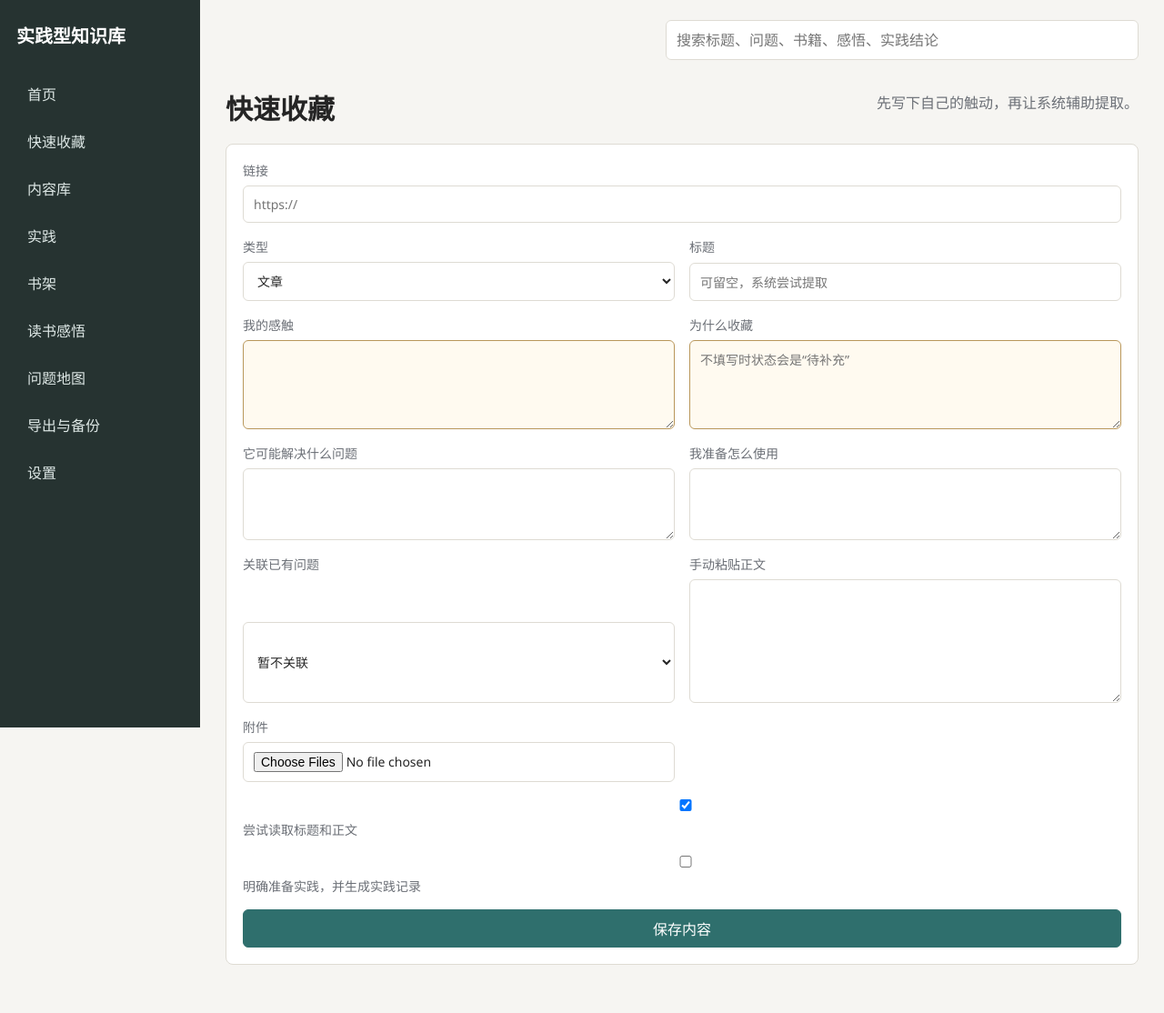
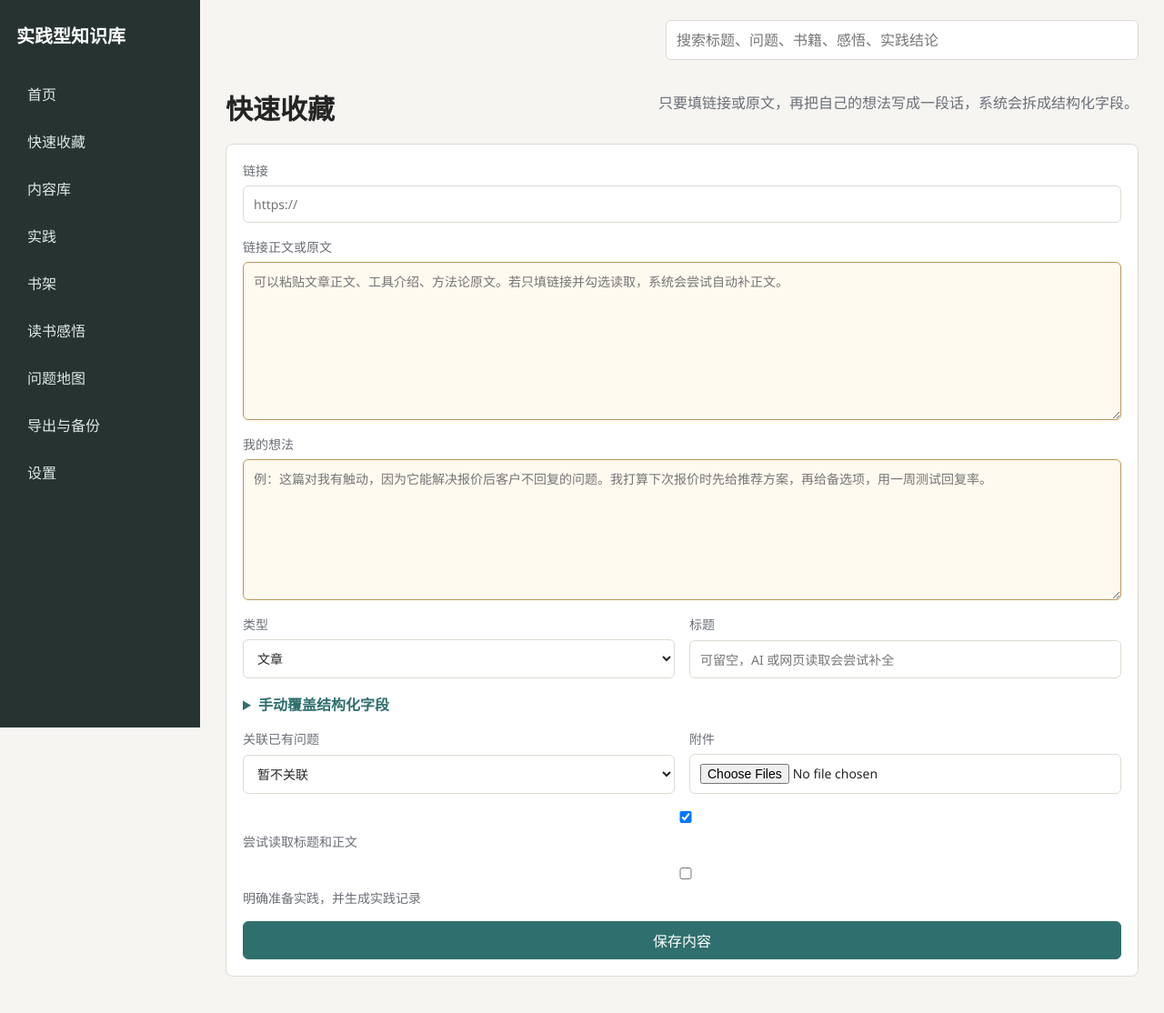
Before and after one commit to zaynpeng/practice_knowledge_base, a Flask app: page /capture in a window 1280 px wide. Shown: the top 1114 px of the page at 91% size. Run offline with Flask 3, Linux system fonts and the light colour scheme; data that the repository does not hold is empty; some libraries are stand-ins or nearby versions.

Commit message:
Add unified capture input

```diff
--- a/app.py
+++ b/app.py
@@ -4,6 +4,7 @@ import csv
 import json
 import mimetypes
 import os
+import re
 import shutil
 import sqlite3
 from datetime import datetime
@@ -114,10 +115,127 @@ def form_value(name: str) -> str:
     return request.form.get(name, "").strip()
 
 
+def looks_like_url(value: str) -> bool:
+    parsed = urlparse((value or "").strip())
+    return parsed.scheme in ["http", "https"] and bool(parsed.netloc)
+
+
 def content_status(save_reason: str, wants_practice: bool) -> str:
     if not save_reason:
         return "待补充"
     return "待实践" if wants_practice else "待判断"
+
+
+def settings_dict() -> dict:
+    return {r["key"]: r["value"] for r in query_all("SELECT key,value FROM settings")}
+
+
+def parse_json_object(text: str) -> dict:
+    text = (text or "").strip()
+    if not text:
+        return {}
+    match = re.search(r"\{.*\}", text, re.S)
+    if not match:
+        return {}
+    try:
+        data = json.loads(match.group(0))
+    except json.JSONDecodeError:
+        return {}
+    return data if isinstance(data, dict) else {}
+
+
+def local_structure_personal_note(personal_note: str) -> dict:
+    note = (personal_note or "").strip()
+    fields = {
+        "user_reflection": note,
+        "save_reason": "",
+        "problem_statement": "",
+        "intended_use": "",
+        "content_type": "article",
+        "wants_practice": False,
+    }
+    if not note:
+        return fields
+
+    patterns = {
+        "save_reason": [r"(?:为什么(?:有用|收藏|值得)|有用(?:是)?因为|价值在于)[：:，,\s]*(.+)"],
+        "intended_use": [r"(?:打算|准备|计划)(?:怎么|如何)?(?:用|使用|实践|应用)[：:，,\s]*(.+)"],
+        "problem_statement": [r"(?:解决|应对|处理)(?:什么|的)?问题[：:，,\s]*(.+)", r"(?:问题是|痛点是)[：:，,\s]*(.+)"],
+        "user_reflection": [r"(?:感想|感触|启发|触动)[：:，,\s]*(.+)"],
+    }
+    for key, options in patterns.items():
+        for pattern in options:
+            match = re.search(pattern, note, re.I)
+            if match:
+                fields[key] = match.group(1).strip()
+                break
+    if re.search(r"(试试|实践|测试|验证|马上用|这周用|明天用)", note):
+        fields["wants_practice"] = True
+    return fields
+
+
+def ai_structure_input(source_text: str, personal_note: str) -> tuple[dict, str]:
+    settings = settings_dict()
+    api_key = (settings.get("ai_api_key") or "").strip()
+    model = (settings.get("ai_model") or "").strip()
+    api_url = (settings.get("ai_api_url") or "").strip()
+    if not api_key or not model or not api_url:
+        return {}, "未配置 AI API，已使用本地规则拆分。"
+
+    endpoint = api_url.rstrip("/")
+    if not endpoint.endswith("/chat/completions"):
+        endpoint = f"{endpoint}/chat/completions"
+    prompt = f"""
+你是一个本地实践型知识库的结构化助手。请只基于用户提供的信息拆分字段，不要编造事实。
+返回严格 JSON，不要 Markdown。
+
+字段：
+title, summary, tools, methods, suggested_category, applicable_scenarios,
+user_reflection, save_reason, problem_statement, intended_use, content_type, wants_practice
+
+要求：
+- content_type 只能是 article/tool/idea/video/other
+- wants_practice 是布尔值
+- 不确定就留空字符串
+- summary/tools/methods/category/scenarios 是 AI 建议
+- user_reflection/save_reason/problem_statement/intended_use 必须来自用户个人输入的含义，不要凭空补充
+
+链接或原文：
+{source_text[:8000]}
+
+用户个人输入：
+{personal_note[:4000]}
+"""
+    try:
+        response = requests.post(
+            endpoint,
+            headers={"Authorization": f"Bearer {api_key}", "Content-Type": "application/json"},
+            json={
+                "model": model,
+                "messages": [
+                    {"role": "system", "content": "你只输出 JSON 对象。"},
+                    {"role": "user", "content": prompt},
+                ],
+                "temperature": 0.2,
+            },
+            timeout=20,
+        )
+        response.raise_for_status()
+        payload = response.json()
+        content = payload["choices"][0]["message"]["content"]
+        return parse_json_object(content), "AI 已完成结构化拆分。"
+    except Exception as exc:
+        return {}, f"AI 拆分失败，已使用本地规则拆分：{exc}"
+
+
+def structure_capture_input(source_text: str, personal_note: str) -> tuple[dict, str]:
+    local = local_structure_personal_note(personal_note)
+    ai, message = ai_structure_input(source_text, personal_note)
+    if not ai:
+        return local, message
+    structured = local | {k: v for k, v in ai.items() if v not in [None, ""]}
+    structured["wants_practice"] = bool(ai.get("wants_practice", local["wants_practice"]))
+    return structured, message
 
 
 def unique_path(folder: Path, name: str) -> Path:
@@ -219,34 +337,45 @@ def index():
 def capture():
     if request.method == "POST":
         url = form_value("url")
-        wants_practice = form_value("wants_practice") == "1"
+        source_text = form_value("source_text") or form_value("raw_text")
+        if not url and looks_like_url(source_text):
+            url = source_text
+            source_text = ""
+        personal_note = form_value("personal_note")
+        structured, structure_message = structure_capture_input(source_text or url, personal_note)
+        wants_practice = form_value("wants_practice") == "1" or bool(structured.get("wants_practice"))
         extracted = extract_url(url) if form_value("try_extract") == "1" else {"status": "仅保存链接", "error": "", "title": "", "raw_text": "", "summary": ""}
-        title = form_value("title") or extracted["title"] or urlparse(url).netloc or "未命名内容"
-        save_reason = form_value("save_reason")
+        title = form_value("title") or structured.get("title") or extracted["title"] or urlparse(url).netloc or "未命名内容"
+        save_reason = form_value("save_reason") or structured.get("save_reason", "")
         status = content_status(save_reason, wants_practice)
         content_id = execute(
             """
             INSERT INTO contents(content_type,title,url,author,source_platform,published_at,raw_text,summary,extraction_status,
-              extraction_error,content_source,user_reflection,save_reason,problem_statement,intended_use,status,created_at,updated_at)
-            VALUES(?,?,?,?,?,?,?,?,?,?,?,?,?,?,?,?,?,?)
+              extraction_error,content_source,user_reflection,save_reason,problem_statement,intended_use,status,tools,methods,suggested_category,
+              applicable_scenarios,created_at,updated_at)
+            VALUES(?,?,?,?,?,?,?,?,?,?,?,?,?,?,?,?,?,?,?,?,?,?)
             """,
             (
-                form_value("content_type") or "article",
+                form_value("content_type") or structured.get("content_type") or "article",
                 title,
                 url,
                 form_value("author"),
                 form_value("source_platform"),
                 form_value("published_at"),
-                form_value("raw_text") or extracted["raw_text"],
-                extracted["summary"],
+                source_text or extracted["raw_text"],
+                form_value("summary") or structured.get("summary") or extracted["summary"],
                 extracted["status"],
                 extracted["error"],
                 "url" if url else "manual",
-                form_value("user_reflection"),
+                form_value("user_reflection") or structured.get("user_reflection") or personal_note,
                 save_reason,
-                form_value("problem_statement"),
-                form_value("intended_use"),
+                form_value("problem_statement") or structured.get("problem_statement", ""),
+                form_value("intended_use") or structured.get("intended_use", ""),
                 status,
+                structured.get("tools", ""),
+                structured.get("methods", ""),
+                structured.get("suggested_category", ""),
+                structured.get("applicable_scenarios", ""),
                 now(),
                 now(),
             ),
@@ -258,9 +387,9 @@ def capture():
         if wants_practice:
             execute(
                 "INSERT INTO experiments(title,content_id,problem_id,goal,current_problem,status,created_at,updated_at) VALUES(?,?,?,?,?,?,?,?)",
-                (title, content_id, problem_id or None, form_value("intended_use"), form_value("problem_statement"), "待实践", now(), now()),
+                (title, content_id, problem_id or None, form_value("intended_use") or structured.get("intended_use", ""), form_value("problem_statement") or structured.get("problem_statement", ""), "待实践", now(), now()),
             )
-        flash(f"已保存内容。提取状态：{extracted['status']}", "success" if extracted["status"] != "读取失败" else "warning")
+        flash(f"已保存内容。提取状态：{extracted['status']}；{structure_message}", "success" if extracted["status"] != "读取失败" else "warning")
         return redirect(url_for("content_detail", content_id=content_id))
     problems = query_all("SELECT id,name FROM problems WHERE deleted_at IS NULL ORDER BY updated_at DESC")
     return render_template("capture.html", problems=problems, statuses=CONTENT_STATUSES)
--- a/static/css/app.css
+++ b/static/css/app.css
@@ -119,6 +119,22 @@ p { color: var(--muted); }
   margin-bottom: 18px;
 }
 .form h2, .form .wide, .form .check, .form button { grid-column: 1 / -1; }
+.focus-form {
+  border-color: #bdd7d1;
+  background: #fbfefd;
+}
+.nested {
+  margin: 12px 0 0;
+  padding: 14px;
+  border: 1px solid var(--line);
+  border-radius: 8px;
+  background: #fafafa;
+}
+details summary {
+  cursor: pointer;
+  color: var(--accent);
+  font-weight: 600;
+}
 .important textarea, .important input { border-color: #b9975b; background: #fffaf0; }
 .filters, .compact { display: flex; gap: 10px; align-items: center; margin-bottom: 18px; flex-wrap: wrap; }
 .filters input { max-width: 320px; }
--- a/templates/capture.html
+++ b/templates/capture.html
@@ -1,17 +1,24 @@
 {% extends "base.html" %}
 {% block title %}快速收藏 - 实践型知识库{% endblock %}
 {% block content %}
-<section class="page-head"><h1>快速收藏</h1><p>先写下自己的触动，再让系统辅助提取。</p></section>
+<section class="page-head"><h1>快速收藏</h1><p>只要填链接或原文，再把自己的想法写成一段话，系统会拆成结构化字段。</p></section>
 <form class="form panel" method="post" enctype="multipart/form-data">
   <div class="wide"><label>链接<input name="url" placeholder="https://"></label></div>
+  <label class="wide important">链接正文或原文<textarea name="source_text" rows="8" placeholder="可以粘贴文章正文、工具介绍、方法论原文。若只填链接并勾选读取，系统会尝试自动补正文。"></textarea></label>
+  <label class="wide important">我的想法<textarea name="personal_note" rows="7" required placeholder="例：这篇对我有触动，因为它能解决报价后客户不回复的问题。我打算下次报价时先给推荐方案，再给备选项，用一周测试回复率。"></textarea></label>
   <label>类型<select name="content_type"><option value="article">文章</option><option value="tool">工具</option><option value="idea">想法</option><option value="video">视频</option><option value="other">其他</option></select></label>
-  <label>标题<input name="title" placeholder="可留空，系统尝试提取"></label>
-  <label class="important">我的感触<textarea name="user_reflection" rows="4" required></textarea></label>
-  <label class="important">为什么收藏<textarea name="save_reason" rows="4" placeholder="不填写时状态会是“待补充”"></textarea></label>
-  <label>它可能解决什么问题<textarea name="problem_statement" rows="3"></textarea></label>
-  <label>我准备怎么使用<textarea name="intended_use" rows="3"></textarea></label>
+  <label>标题<input name="title" placeholder="可留空，AI 或网页读取会尝试补全"></label>
+  <details class="wide">
+    <summary>手动覆盖结构化字段</summary>
+    <div class="form nested">
+      <label>我的感触<textarea name="user_reflection" rows="3"></textarea></label>
+      <label>为什么收藏<textarea name="save_reason" rows="3"></textarea></label>
+      <label>它可能解决什么问题<textarea name="problem_statement" rows="3"></textarea></label>
+      <label>我准备怎么使用<textarea name="intended_use" rows="3"></textarea></label>
+      <label>手动摘要<textarea name="summary" rows="3"></textarea></label>
+    </div>
+  </details>
   <label>关联已有问题<select name="problem_id"><option value="">暂不关联</option>{% for p in problems %}<option value="{{ p.id }}">{{ p.name }}</option>{% endfor %}</select></label>
-  <label>手动粘贴正文<textarea name="raw_text" rows="6"></textarea></label>
   <label>附件<input type="file" name="attachments" multiple></label>
   <label class="check"><input type="checkbox" name="try_extract" value="1" checked> 尝试读取标题和正文</label>
   <label class="check"><input type="checkbox" name="wants_practice" value="1"> 明确准备实践，并生成实践记录</label>
```
Also changed, not shown: TESTING.md (+9 -8 lines), smoke_test.py (+12 -0 lines), templates/index.html (+13 -0 lines), README.md.
